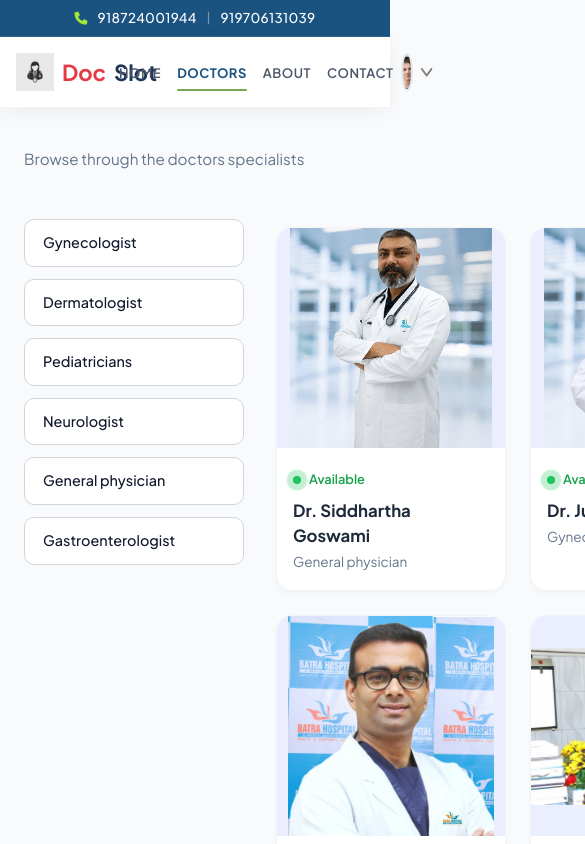
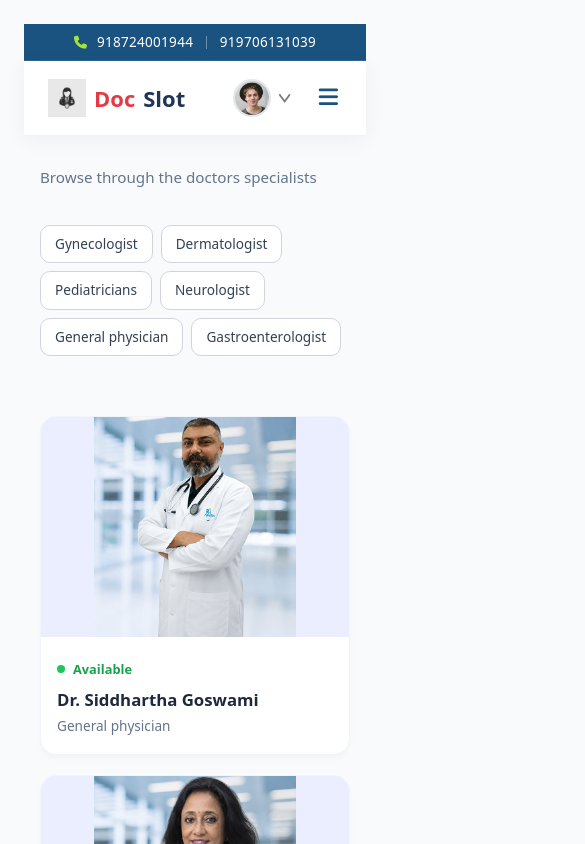
Before and after one commit to AbdulArfaz/Doctor-Appointment, a React (Vite) app in the folder frontend/: page /doctors in a window 390 px wide. Shown: the top 844 px of the page, 585 px wide, since content can reach past the window. Built offline with nearby package versions, Linux system fonts and the light colour scheme.

Commit message:
responsive changes css

```diff
--- a/frontend/src/components/Navbar.jsx
+++ b/frontend/src/components/Navbar.jsx
@@ -33,7 +33,7 @@ const Navbar = () => {
         <span className="slot-black">Slot</span>
       </Link>
 
-      <ul className="nav-links">
+      <ul className={`nav-links ${showMenu ? 'show-menu' : ''}`}>
         <li>
           <NavLink
             to="/"
@@ -100,6 +100,12 @@ const Navbar = () => {
       Create Account
     </button>
   )}
+  <button
+  className="menu-toggle-btn"
+  onClick={() => setShowMenu(!showMenu)}
+>
+  <i className={`fa-solid ${showMenu ? 'fa-xmark' : 'fa-bars'}`}></i>
+</button>
 </div>
     </nav>
     </>
--- a/frontend/src/pages/Appointment.jsx
+++ b/frontend/src/pages/Appointment.jsx
@@ -137,11 +137,11 @@ useEffect(() => {
           className={`day-slot ${slotIndex === index ? 'selected' : ''}`}
         >
           <p className="day-name">
-            {item[0] && daysOfWeek[item[0].datetime.getDay()]}
-          </p>
-          <p className="day-date">
-            {item[0] && item[0].datetime.getDate()}
-          </p>
+            {item[0] && daysOfWeek[item[0]?.datetime?.getDay()]}
+            </p>
+            <p className="day-date">
+            {item[0] && item[0]?.datetime?.getDate()}
+            </p>
         </div>
       ))}
   </div>
--- a/frontend/src/pages/MyAppointments.jsx
+++ b/frontend/src/pages/MyAppointments.jsx
@@ -1,10 +1,40 @@
-import React from 'react'
+import React, { useContext } from 'react'
+import {AppContext} from '../context/AppContext'
+import '../styles/MyAppointments.css'
 
 const MyAppointments = () => {
+
+const {doctors} = useContext(AppContext)
+
   return (
-    <div>
+     <div className="appointments">
+    <h2>My Appointments</h2>
+    <div className="card-list">
+      {doctors.slice(0, 2).map((item, index) => (
+        <div key={index} className="card">
+          <img src={item.image} alt={item.name} />
 
+          <div className="info">
+            <h3>{item.name}</h3>
+            <p className="speciality">{item.speciality}</p>
+            <p className="address">
+              <strong>Address:</strong><br />
+              {item.address.line1}<br />
+              {item.address.line2}
+            </p>
+            <p className="date">
+              <strong>Date & Time:</strong> 27 July, 2026 | 7:30 PM
+            </p>
+          </div>
+
+          <div className="actions">
+            <button className="btn-primary">Pay Online</button>
+            <button className="btn-outline">Cancel Appointment</button>
+          </div>
+        </div>
+      ))}
     </div>
+  </div>
   )
 }
 
--- a/frontend/src/styles/Doctor.css
+++ b/frontend/src/styles/Doctor.css
@@ -6,13 +6,13 @@ body {
   color: #0f172a;
 }
 
-
 .doctors-container {
   width: 100%;
- box-sizing: border-box;
+  box-sizing: border-box;
   max-width: 100%;
-  margin: 0 ;
-  padding: 40px 24px;
+  margin: 0;
+  padding: 30px 16px;
+  overflow-x: hidden;
 }
 
 .subtitle {
@@ -22,42 +22,40 @@ body {
 }
 
 
+
 .doctors-layout {
-  display: grid;
-  grid-template-columns: 220px 1fr;
-  gap: 32px;
-  align-items: start;
+  display: flex;
+  flex-direction: column;
+  gap: 20px;
+  box-sizing: border-box;
+  width: 100%;
 }
-
-@media (min-width: 768px) {
-  .doctors-layout {
-    display: grid;
-    grid-template-columns: 240px 1fr;
-  }
-}
-
 
 .specialities-sidebar {
   display: flex;
+  flex-direction: row;
   flex-wrap: wrap;
-  margin-top: 24px;
-  flex-direction: column;
-  gap: 12px;
+  gap: 8px;
+  margin-top: 12px;
+  overflow-x: auto;
+  box-sizing: border-box;
+  max-width: 100%;
+  padding-bottom: 8px;
+
+  -webkit-overflow-scrolling: touch;
 
 }
 
-@media (min-width: 768px) {
-  .specialities-sidebar {
-    flex-direction: column;
-    gap: 10px;
-  }
+.specialities-sidebar::-webkit-scrollbar{
+  display: none;
 }
 
 .speciality-pill {
-  width: 100%;
-  display: block;
-  padding: 12px 18px;
-  font-size: 0.9rem;
+  flex-shrink: 0;
+  width: auto;
+  display: inline-block;
+  padding: 8px 14px;
+  font-size: 0.85rem;
   font-weight: 500;
   color: #334155;
   background-color: #ffffff;
@@ -75,7 +73,7 @@ body {
   border-color: #4f46e5;
   background-color: #f1f5f9;
   color: #4f46e5;
-  transform: translateX(4px);
+  transform: translateY(-2px);
 }
 
 .speciality-pill.active {
@@ -86,12 +84,40 @@ body {
 }
 
 
+
+@media (min-width: 768px) {
+  .doctors-layout {
+    display: grid;
+    grid-template-columns: 240px 1fr;
+    gap: 32px;
+    align-items: start;
+  }
+
+  .specialities-sidebar {
+    flex-direction: column;
+    flex-wrap: nowrap;
+    gap: 10px;
+    margin-top: 0;
+  }
+
+  .speciality-pill {
+    width: 100%;
+    padding: 12px 18px;
+    font-size: 0.9rem;
+  }
+
+  .speciality-pill:hover {
+    transform: translateX(4px);
+  }
+}
+
+
+
 .doctors-grid {
   display: grid;
-  grid-template-columns: repeat(auto-fill, minmax(230px, 1fr));
-  gap: 24px;
+  grid-template-columns: repeat(auto-fill, minmax(min(100%, 220px), 1fr));
+  gap: 20px;
 }
-
 
 .doctor-card {
   background: #ffffff;
@@ -130,11 +156,9 @@ body {
   transform: scale(1.05);
 }
 
-
 .card-info {
   padding: 18px 16px;
 }
-
 
 .status-indicator {
   display: inline-flex;
@@ -190,9 +214,10 @@ body {
   color: #64748b;
   margin: 0;
 }
+
 a.doctor-card,
-a.speciality-pill{
-    text-decoration: none;
-    color: inherit;
-    display: block;
+a.speciality-pill {
+  text-decoration: none;
+  color: inherit;
+  display: block;
 }
--- a/frontend/src/styles/Header.css
+++ b/frontend/src/styles/Header.css
@@ -3,7 +3,7 @@
   display: flex;
   align-items: center;
   justify-content: space-between;
-  padding: 3rem 4rem;
+  padding: 1.5rem 1rem;
   background-color: #abd5f7;
   border-radius: 20px;
   max-width: 1200px;
--- /dev/null
+++ b/frontend/src/styles/MyAppointments.css
@@ -0,0 +1,116 @@
+body {
+  background-color: #f8fafc;
+  font-family: system-ui, -apple-system, sans-serif;
+  color: #334155;
+  padding: 24px;
+}
+
+.appointments {
+  max-width: 800px;
+  margin: 0 auto;
+}
+
+.appointments h2 {
+  font-size: 1.25rem;
+  margin-bottom: 16px;
+  border-bottom: 1px solid #e2e8f0;
+  padding-bottom: 8px;
+}
+
+.card-list {
+  display: flex;
+  flex-direction: column;
+  gap: 16px;
+}
+
+.card {
+  background: #ffffff;
+  border: 1px solid #e2e8f0;
+  border-radius: 8px;
+  padding: 16px;
+  display: flex;
+  gap: 20px;
+  align-items: center;
+}
+
+.card img {
+  width: 100px;
+  height: 100px;
+  object-fit: cover;
+  border-radius: 6px;
+  background-color: #f1f5f9;
+}
+
+.info {
+  flex: 1;
+  font-size: 0.9rem;
+  line-height: 1.4;
+}
+
+.info h3 {
+  margin: 0 0 4px;
+  font-size: 1.05rem;
+  color: #0f172a;
+}
+
+.info .speciality {
+  margin: 0 0 8px;
+  color: #64748b;
+}
+
+.info .address, .info .date {
+  margin: 4px 0;
+}
+
+.actions {
+  display: flex;
+  flex-direction: column;
+  gap: 8px;
+}
+
+button {
+  padding: 8px 16px;
+  font-size: 0.85rem;
+  border-radius: 6px;
+  cursor: pointer;
+  border: 1px solid transparent;
+  transition: 0.2s;
+}
+
+.btn-primary {
+  background-color: #2563eb;
+  color: #fff;
+}
+
+.btn-primary:hover {
+  background-color: #1d4ed8;
+}
+
+.btn-outline {
+  background-color: transparent;
+  border-color: #cbd5e1;
+  color: #64748b;
+}
+
+.btn-outline:hover {
+  color: #ef4444;
+  border-color: #fca5a5;
+  background-color: #fef2f2;
+}
+
+
+@media (max-width: 600px) {
+  .card {
+    flex-direction: column;
+    text-align: center;
+  }
+
+  .actions {
+    width: 100%;
+    flex-direction: row;
+  }
+
+  .actions button {
+    flex: 1;
+  }
+}
--- a/frontend/src/styles/MyProfile.css
+++ b/frontend/src/styles/MyProfile.css
@@ -140,7 +140,9 @@
   background: #059669;
 }
 
-
+.mp-inp[type="date"]{
+color-scheme: dark;
+}
 @media (max-width: 480px) {
   .mp-grid {
     grid-template-columns: 1fr;
--- a/frontend/src/styles/Navbar.css
+++ b/frontend/src/styles/Navbar.css
@@ -43,8 +43,7 @@
   font-size: 12px;
 }
 
-
-
+/* Main Navbar */
 .navbar {
   position: sticky;
   top: 0;
@@ -60,7 +59,7 @@
   border-bottom: 1px solid #f0f4f8;
 }
 
-
+/* Logo */
 .logo {
   display: flex;
   align-items: center;
@@ -85,7 +84,7 @@
   color: #1d3557;
 }
 
-
+/* Nav Links - Desktop */
 .nav-links {
   display: flex;
   align-items: center;
@@ -106,14 +105,9 @@
   transition: color 0.2s ease;
 }
 
-.nav-links li a:hover {
-  color: #1b5380;
-}
-
-
+.nav-links li a:hover,
 .nav-links li a.active {
   color: #1b5380;
-  font-weight: 700;
 }
 
 .nav-links li a.active::after {
@@ -127,12 +121,12 @@
   border-radius: 2px;
 }
 
-
+/* Nav Actions */
 .nav-action {
   display: flex;
   align-items: center;
+  gap: 16px;
 }
-
 
 .btn-primary {
   background-color: #1b5380;
@@ -151,7 +145,7 @@
   transform: translateY(-1px);
 }
 
-
+/* Profile Dropdown */
 .profile-container {
   position: relative;
   cursor: pointer;
@@ -184,7 +178,6 @@
   transition: transform 0.2s ease;
 }
 
-
 .dropdown-menu {
   position: absolute;
   top: 120%;
@@ -203,7 +196,6 @@
   transform: translateY(-8px);
   transition: all 0.2s ease;
 }
-
 
 .profile-container:hover .dropdown-menu {
   opacity: 1;
@@ -230,22 +222,52 @@
   color: #1b5380;
 }
 
+/* Toggle Menu Button (hidden on desktop) */
+.menu-toggle-btn {
+  display: none;
+  background: transparent;
+  border: none;
+  font-size: 22px;
+  color: #1b5380;
+  cursor: pointer;
+  padding: 4px;
+}
 
+/* Responsive Mobile Layout */
+@media (max-width: 768px) {
+  .topnavbar-container {
+    justify-content: center;
+  }
 
-@media (max-width: 768px) {
-  .navbar {
-    padding: 12px 16px;
+  .menu-toggle-btn {
+    display: block;
   }
 
   .nav-links {
+    display: none;
+    position: absolute;
+    top: 100%;
+    left: 0;
+    width: 100%;
+    background-color: #ffffff;
+    flex-direction: column;
+    padding: 16px 0;
     gap: 16px;
+    box-shadow: 0 10px 15px rgba(0, 0, 0, 0.08);
+    border-bottom: 1px solid #edf2f7;
+    z-index: 999;
   }
 
-  .nav-links li a {
-    font-size: 13px;
+  .nav-links.show-menu {
+    display: flex;
   }
 
-  .topnavbar-container {
-    justify-content: center;
+  .nav-links li {
+    width: 100%;
+    text-align: center;
+  }
+
+  .nav-links li a.active::after {
+    display: none;
   }
 }
```
